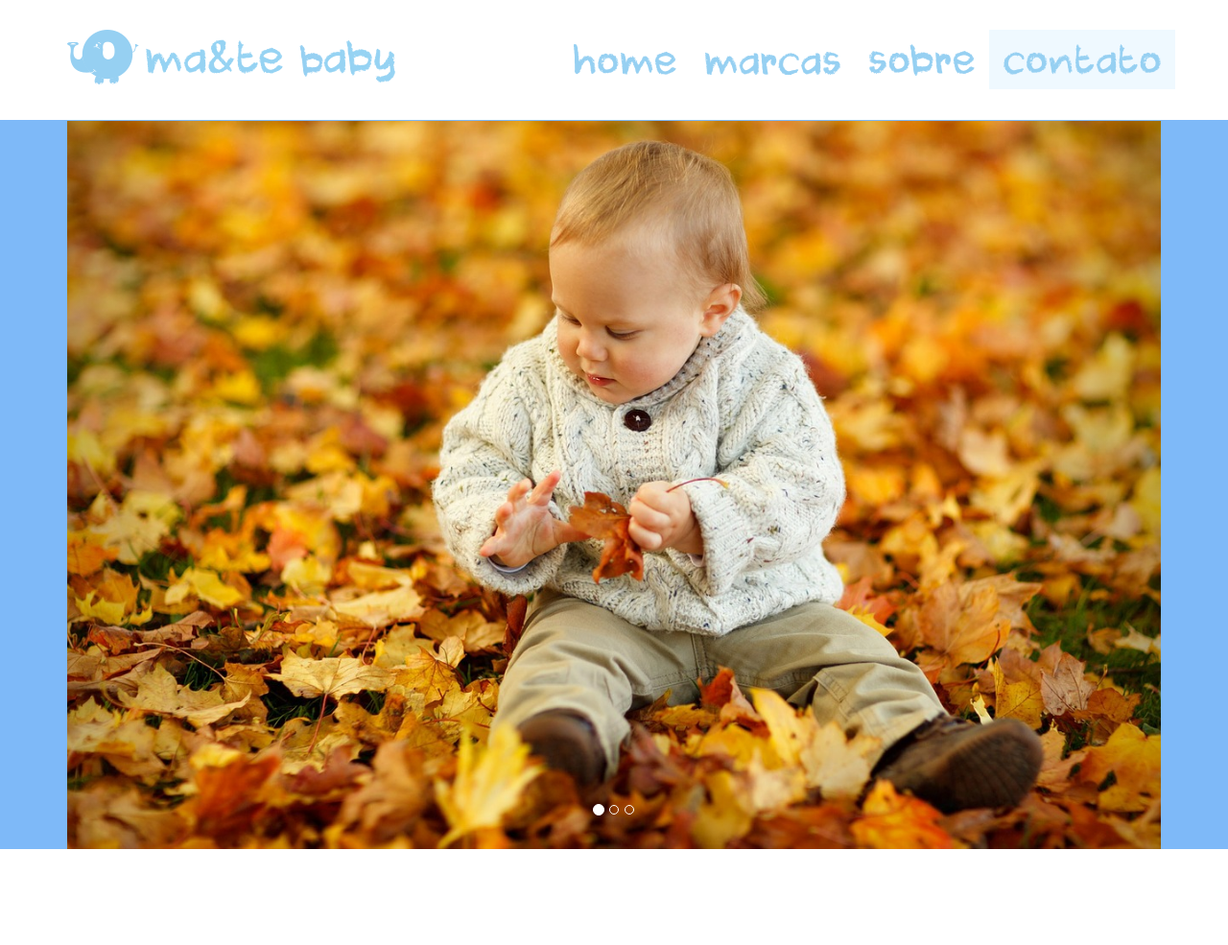
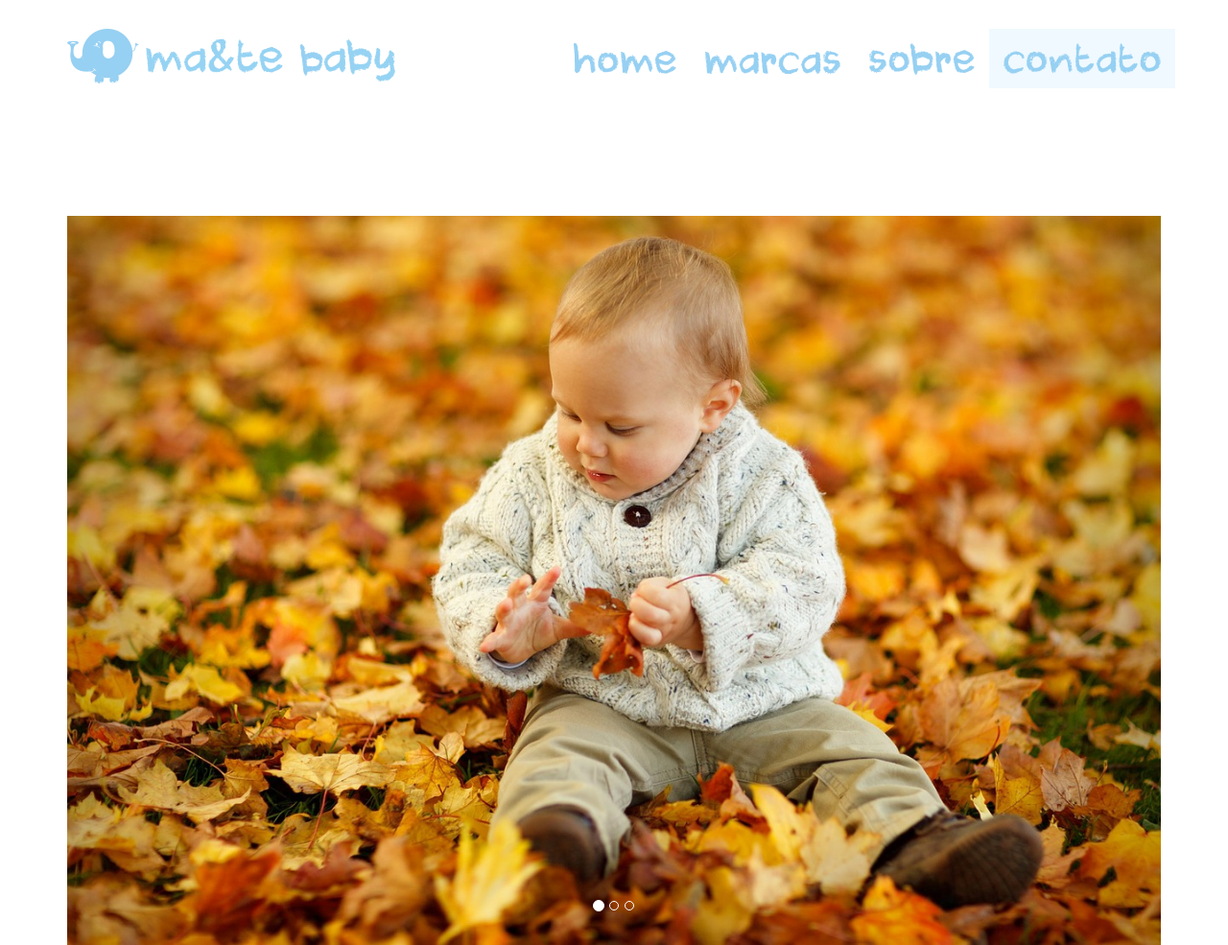
Before and after one commit to trucolo/maetebaby, a plain HTML site: page index.html in a window 1280 px wide. Shown: the top 985 px of the page at 96% size. Drawn offline with nearby package versions, Linux system fonts and the light colour scheme.

Commit message:
Fixing padding in navbar

```diff
--- a/assets/css/style.css
+++ b/assets/css/style.css
@@ -31,7 +31,8 @@ section {
 }
 /* ADDED PADDING IN NAVBAR */
 .navbar {
-    padding:31px;
+    padding-top:30px;
+    padding-bottom: 20px;
      -webkit-transition: background .8s ease-out,padding .8s ease-out;
         -moz-transition: background .8s ease-out,padding .8s ease-out;
         transition: background .8s ease-out,padding .8s ease-out;
@@ -40,6 +41,7 @@ section {
 .navbar-pad-original {
       padding:5px;
 }
+
 /*========================================
     NAV BAR
     ======================================*/
@@ -48,7 +50,7 @@ color: #000;
 }
 .navbar-inverse {
 background-color: #FFF;
-border-color: #7eb9f8;
+border-color: transparent;
 font-size: 25px;
 }
 .navbar-inverse .navbar-nav > li > a:hover, .navbar-inverse .navbar-nav > li > a:focus {
@@ -75,8 +77,9 @@ background-color: #eff9ff;
     HOME SECTION
     ======================================*/
 #home {
+padding-top: 100px;
 min-height:100%;
-background-color:#7eb9f8;
+background-color:transparent;
 }
     #home h1,#home h3 {
         color:#fff;
@@ -163,7 +166,6 @@ border: 1px solid #e1e1e1;
 }
 .add {
 font-size:20px;
-padding:20px;
 }
 /*========================================
     FOOTER SECTION
```
Also changed, not shown: index.html (+1 -1 lines).
